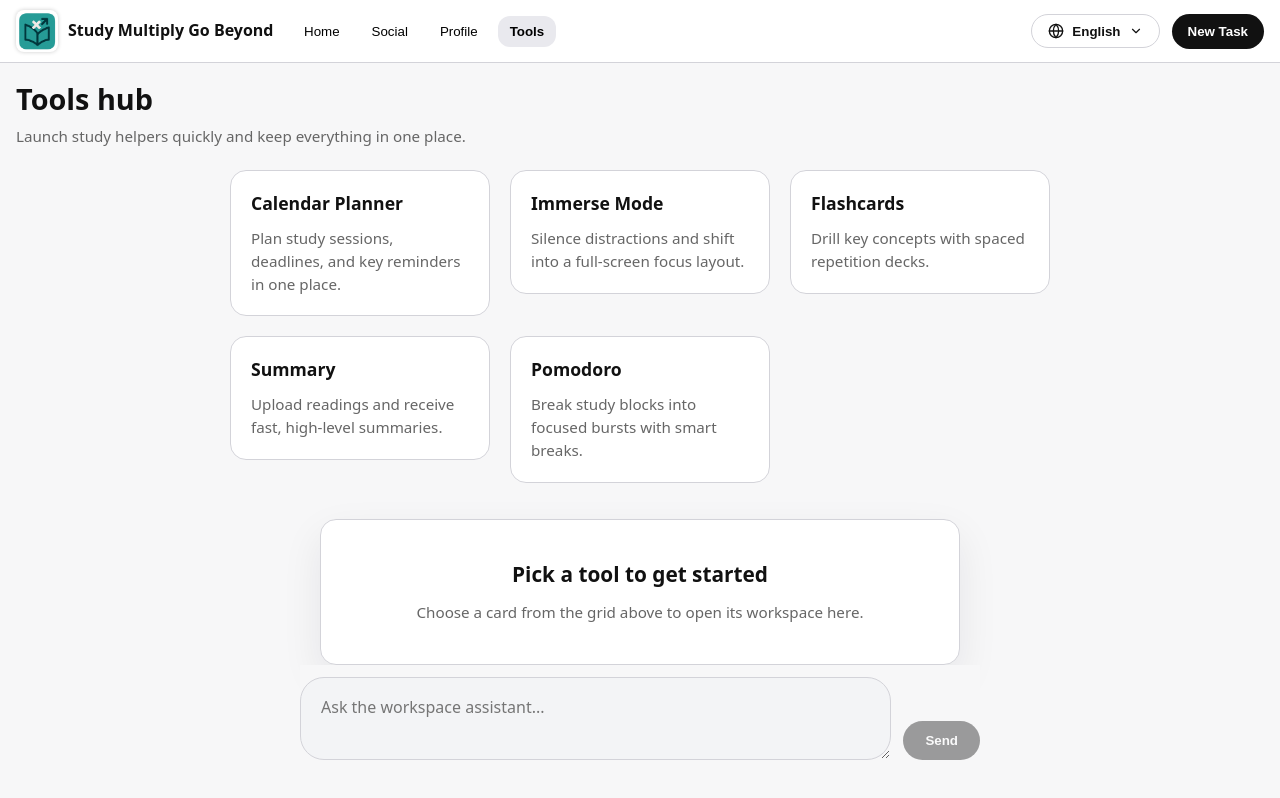
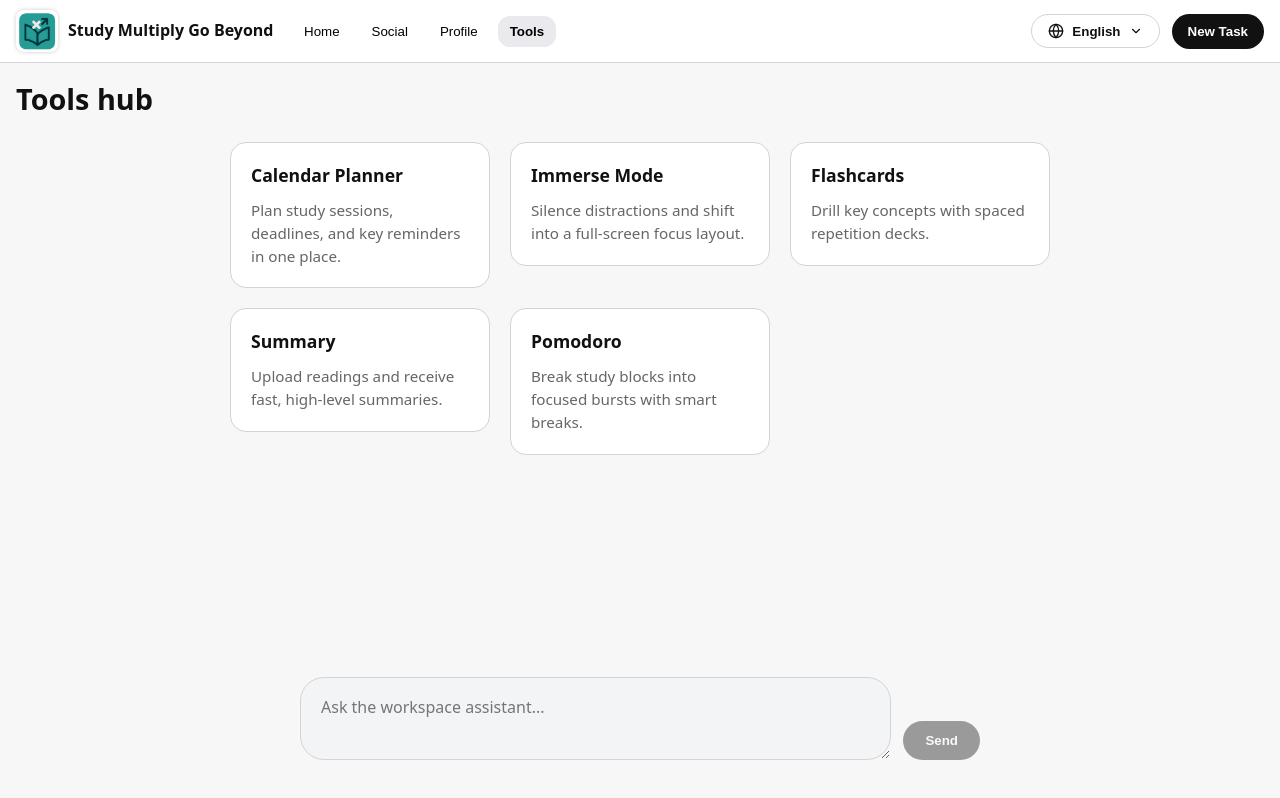
Before and after one commit to TabibitoDK/Study-Multiply-Go-Beyond, a React (Vite) app: page /en in a window 1280 px wide. Both pictures are taken after a click on the button "Tools". Built offline with nearby package versions, Linux system fonts and the light colour scheme.

Commit message:
refactor: remove unused toolMap and placeholder sections in Tools component

```diff
--- a/src/pages/Tools.jsx
+++ b/src/pages/Tools.jsx
@@ -43,11 +43,6 @@ export default function Tools({ onLaunchTool }) {
     [t],
   )
 
-  const toolMap = useMemo(
-    () => Object.fromEntries(tools.map(tool => [tool.id, tool])),
-    [tools]
-  )
-
   function handleLaunch(toolId) {
     if (toolId === 'calendar') {
       setActiveTool(null)
@@ -84,7 +79,6 @@ export default function Tools({ onLaunchTool }) {
       <div className="tools-header">
         <div>
           <h1 className="tools-title">{t('tools.title')}</h1>
-          <p className="tools-subtitle">{t('tools.subtitle')}</p>
         </div>
       </div>
 
@@ -104,35 +98,6 @@ export default function Tools({ onLaunchTool }) {
             </button>
           )
         })}
-      </section>
-
-      <section className="tools-workspace">
-        {!activeTool && (
-          <div className="tools-placeholder">
-            <h2>
-              {t('tools.placeholder.pickTitle', {
-                defaultValue: 'Pick a tool to get started'
-              })}
-            </h2>
-            <p>
-              {t('tools.placeholder.pickDescription', {
-                defaultValue: 'Choose a card from the grid above to open its workspace here.'
-              })}
-            </p>
-          </div>
-        )}
-
-        {activeTool && (
-          <div className="tools-placeholder">
-            <h2>{toolMap[activeTool]?.title ?? t('tools.placeholder.title', { defaultValue: 'Tool in development' })}</h2>
-            <p>
-              {toolMap[activeTool]?.description ||
-                t('tools.placeholder.description', {
-                  defaultValue: 'This workspace will unlock soon. Check back after upcoming updates!'
-                })}
-            </p>
-          </div>
-        )}
       </section>
 
       <form className="tools-chat-bar" onSubmit={handleSubmit}>
```
